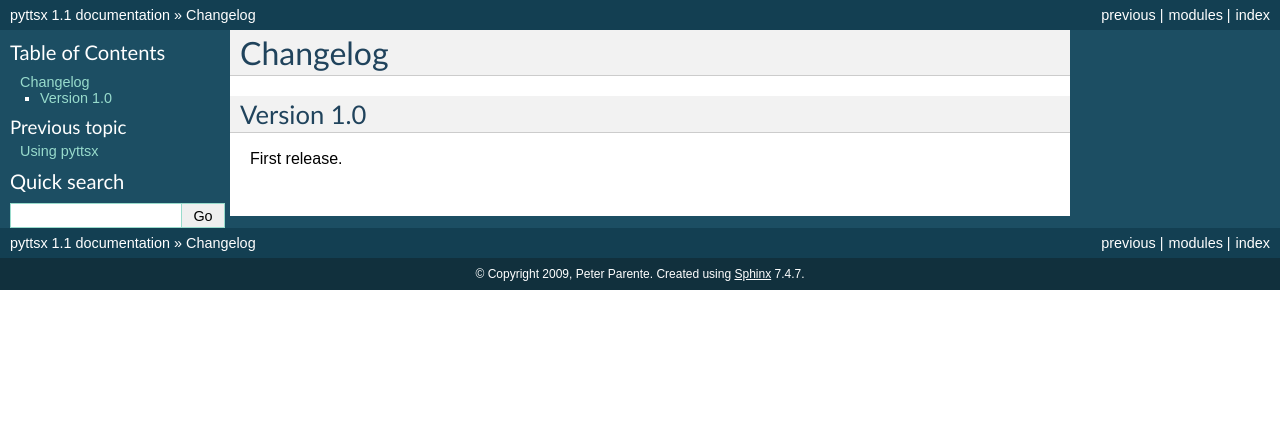
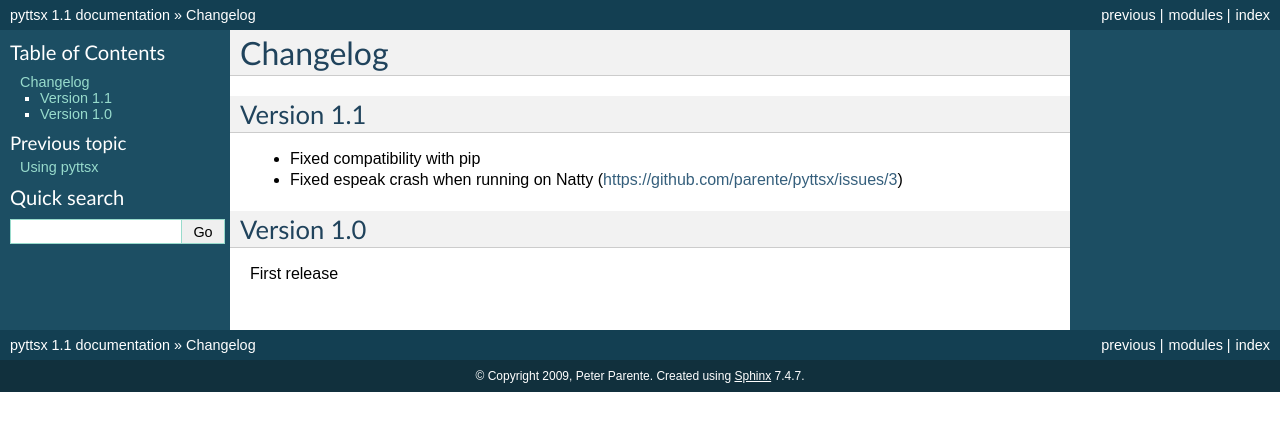
Before and after one commit to RapidWareTech/pyttsx, a Sphinx documentation site: the page built from docs/changelog.rst, in a window 1280 px wide. Shown: the top 431 px of the page. Built offline with Sphinx 7.4.7, drawn with Linux system fonts in a browser that asks for light colours; pages that are not in the unit, such as notebooks, are missing from menus.

Commit message:
Changelog updates for 1.1

```diff
--- a/docs/changelog.rst
+++ b/docs/changelog.rst
@@ -1,7 +1,13 @@
 Changelog
 ---------
+
+Version 1.1
+~~~~~~~~~~~
+
+* Fixed compatibility with pip
+* Fixed espeak crash when running on Natty (https://github.com/parente/pyttsx/issues/3)
 
 Version 1.0
 ~~~~~~~~~~~
 
-First release.
+First release
```
